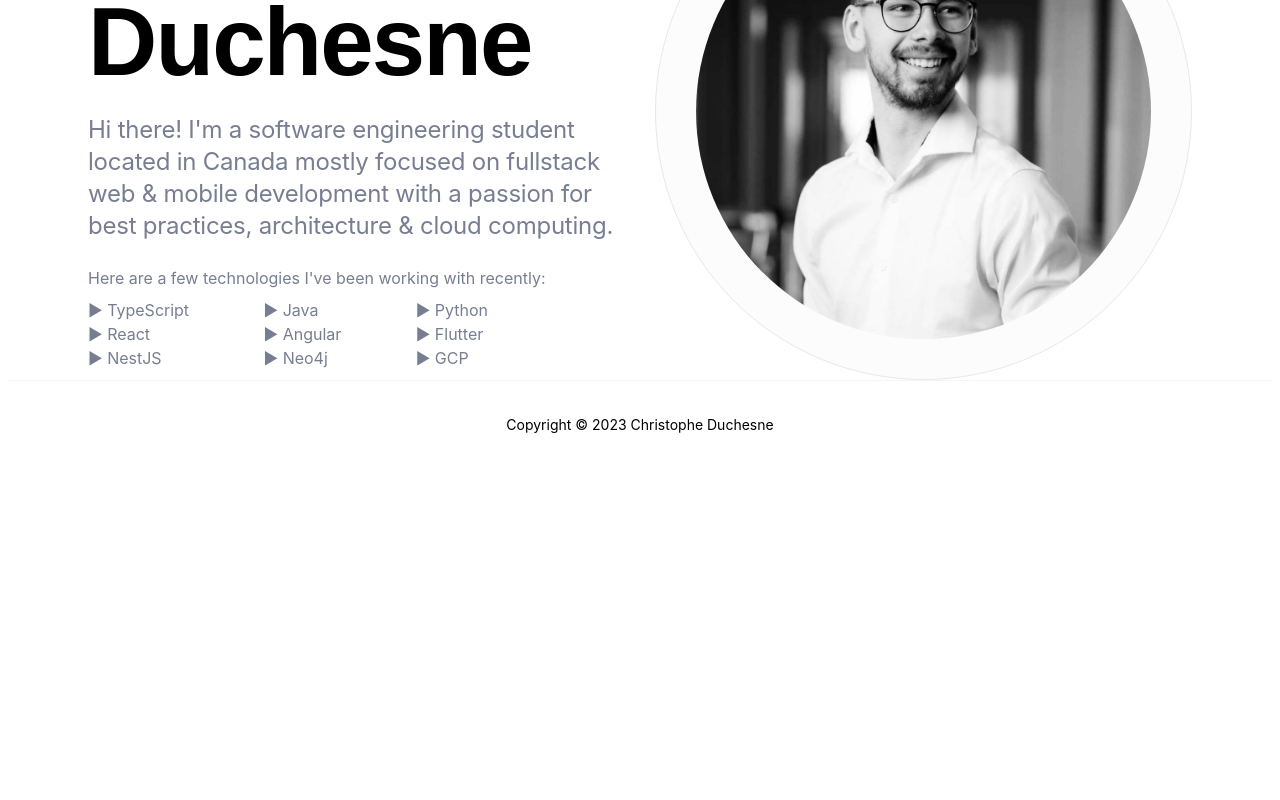
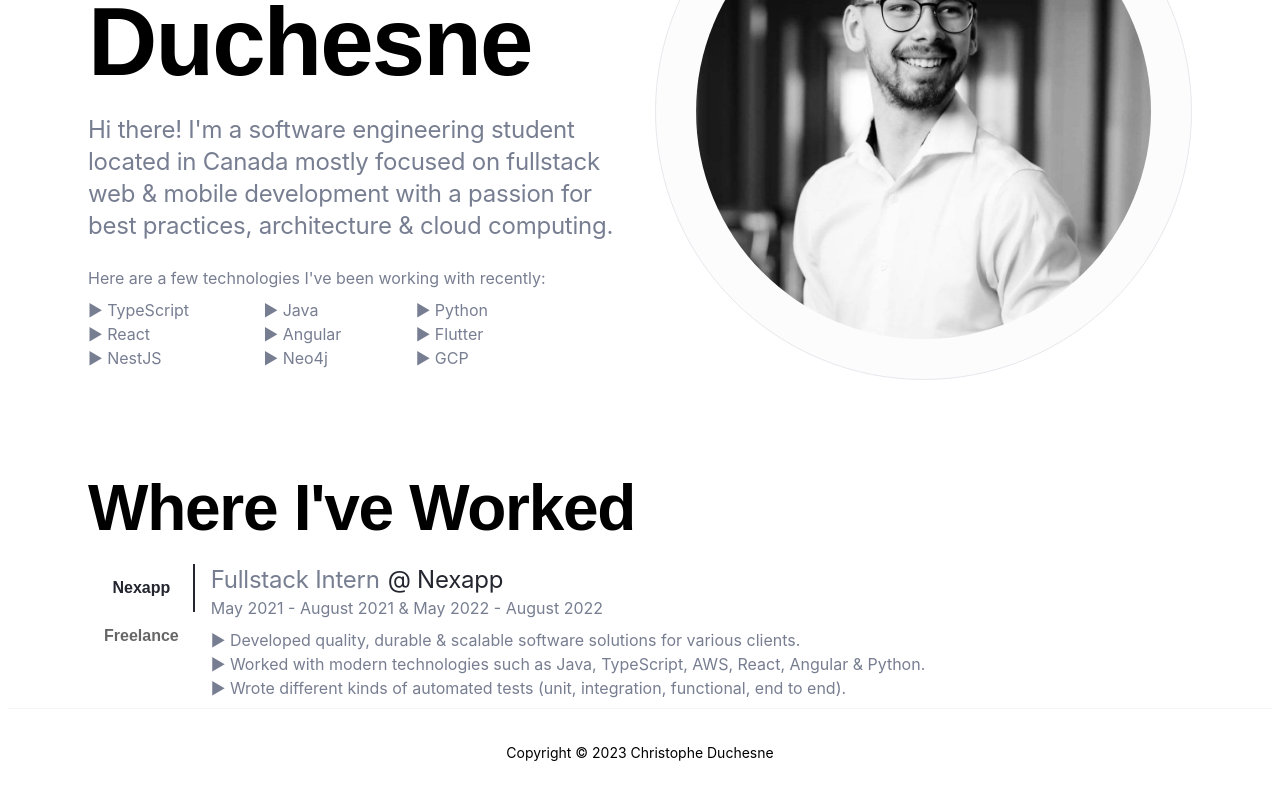
Before and after one commit to cduchesne1/cduchesne1.github.io, a Next.js app: page / in a window 1280 px wide. Shown: the part 352-1152 px from the top of the page. Before the commit the page ends 829 px from the top, so only its background shows below. Built offline with nearby package versions, Linux system fonts and the light colour scheme.

Commit message:
feat: previous work section

```diff
--- /dev/null
+++ b/src/components/Work.tsx
@@ -0,0 +1,175 @@
+import {
+  Link, List, styled, Tab, Tabs, Typography, useMediaQuery,
+} from '@mui/material';
+import React, { useState } from 'react';
+
+interface TabPanelProps {
+  children: React.ReactNode;
+  index: number;
+  value: number;
+}
+
+const TabContainer = styled('div')`
+  margin-left: 16px;
+`;
+
+function TabPanel(props: TabPanelProps) {
+  const {
+    children, value, index, ...other
+  } = props;
+
+  return (
+    <TabContainer
+      role="tabpanel"
+      hidden={value !== index}
+      id={`simple-tabpanel-${index}`}
+      aria-labelledby={`simple-tab-${index}`}
+      {...other}
+    >
+      {value === index && <div>{children}</div>}
+    </TabContainer>
+  );
+}
+
+const WorkSection = styled('div')`
+  padding-top: 96px;
+`;
+
+const WorkTitle = styled(Typography)`
+  margin-bottom: 24px;
+`;
+
+const WorkContainer = styled('div')`
+  display: flex;
+  flex-direction: column;
+  padding: 0 80px;
+  margin: 0 auto;
+  max-width: 1280px;
+  width: 100%;
+  box-sizing: border-box;
+  transition: all 0.3s cubic-bezier(0.175, 0.885, 0.32, 1.275);
+  @media (max-width: 768px) {
+    padding: 0 40px;
+  }
+  @media (max-width: 474px) {
+    padding: 0 32px;
+  } ;
+`;
+
+const TabsContainer = styled('div')`
+  display: flex;
+  @media (max-width: 768px) {
+    flex-direction: column;
+  } ;
+`;
+
+const TabContentTitleSection = styled('div')`
+  display: flex;
+  @media (max-width: 768px) {
+    flex-direction: column;
+  } ;
+`;
+
+const JobTitle = styled(Typography)(({ theme }) => ({
+  color: theme.palette.secondary.main,
+}));
+
+const JobLink = styled(Link)(({ theme }) => ({
+  color: theme.palette.primary.main,
+  marginLeft: '8px',
+  '@media (max-width: 768px)': {
+    marginLeft: 0,
+  },
+}));
+
+const JobContent = styled(Typography)(({ theme }) => ({
+  color: theme.palette.secondary.main,
+  '@media (max-width: 474px)': {
+    fontSize: '16px',
+    lineHeight: '24px',
+  },
+}));
+
+export default function Work() {
+  const [value, setValue] = useState(0);
+  const isTablet = useMediaQuery('(max-width: 768px)');
+
+  const handleChange = (event: React.SyntheticEvent, newValue: number) => {
+    setValue(newValue);
+  };
+
+  return (
+    <WorkSection>
+      <WorkContainer>
+        <WorkTitle variant="h1">Where I&apos;ve Worked</WorkTitle>
+        <TabsContainer>
+          <Tabs orientation={isTablet ? 'horizontal' : 'vertical'} value={value} onChange={handleChange}>
+            <Tab label="Nexapp" />
+            <Tab label="Freelance" />
+          </Tabs>
+          <TabPanel value={value} index={0}>
+            <TabContentTitleSection>
+              <JobTitle variant="body1">Fullstack Intern</JobTitle>
+              <JobLink
+                href="https://www.nexapp.ca"
+                variant="body1"
+                underline="none"
+                target="_blank"
+                rel="noreferrer"
+              >
+                @ Nexapp
+              </JobLink>
+            </TabContentTitleSection>
+            <JobContent variant="body2">
+              May 2021 - August 2021 & May 2022 - August 2022
+            </JobContent>
+            <List>
+              <JobContent variant="body2">
+                ▶ Developed quality, durable & scalable software solutions for
+                various clients.
+              </JobContent>
+              <JobContent variant="body2">
+                ▶ Worked with modern technologies such as Java, TypeScript, AWS,
+                React, Angular & Python.
+              </JobContent>
+              <JobContent variant="body2">
+                ▶ Wrote different kinds of automated tests (unit, integration,
+                functional, end to end).
+              </JobContent>
+            </List>
+          </TabPanel>
+          <TabPanel value={value} index={1}>
+            <TabContentTitleSection>
+              <JobTitle variant="body1">Freelancer</JobTitle>
+              <JobLink
+                href="https://www.fiverr.com"
+                variant="body1"
+                underline="none"
+                target="_blank"
+                rel="noreferrer"
+              >
+                @ Fiverr
+              </JobLink>
+            </TabContentTitleSection>
+            <JobContent variant="body2">
+              When not working at another company
+            </JobContent>
+            <List>
+              <JobContent variant="body2">
+                ▶ Developed mobile applications for both IOS and Android.
+              </JobContent>
+              <JobContent variant="body2">
+                ▶ Worked with modern technologies such as Flutter, NestJS,
+                Firebase, Neo4j and GCP.
+              </JobContent>
+              <JobContent variant="body2">
+                ▶ Wrote different kinds of automated tests (unit, integration,
+                functional, end to end).
+              </JobContent>
+            </List>
+          </TabPanel>
+        </TabsContainer>
+      </WorkContainer>
+    </WorkSection>
+  );
+}
--- a/src/pages/index.tsx
+++ b/src/pages/index.tsx
@@ -2,6 +2,7 @@ import React from 'react';
 import Head from 'next/head';
 import Layout from '../layout/Layout';
 import Hero from '../components/Hero';
+import Work from '../components/Work';
 
 export default function Home() {
   return (
@@ -34,6 +35,7 @@ export default function Home() {
       <main>
         <Layout>
           <Hero />
+          <Work />
         </Layout>
       </main>
     </>
```
